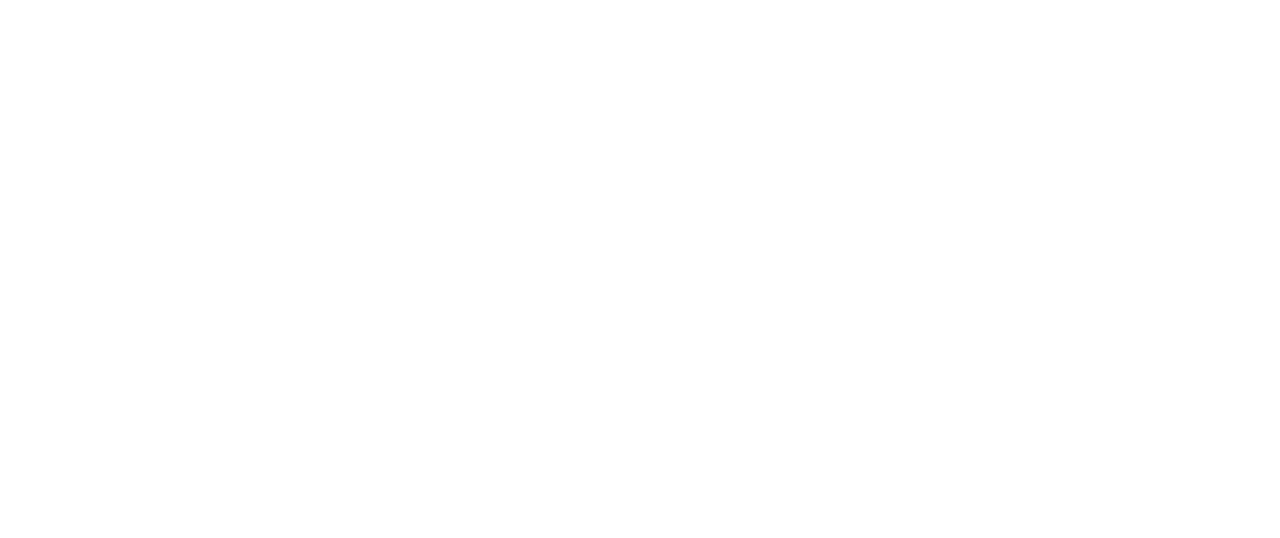
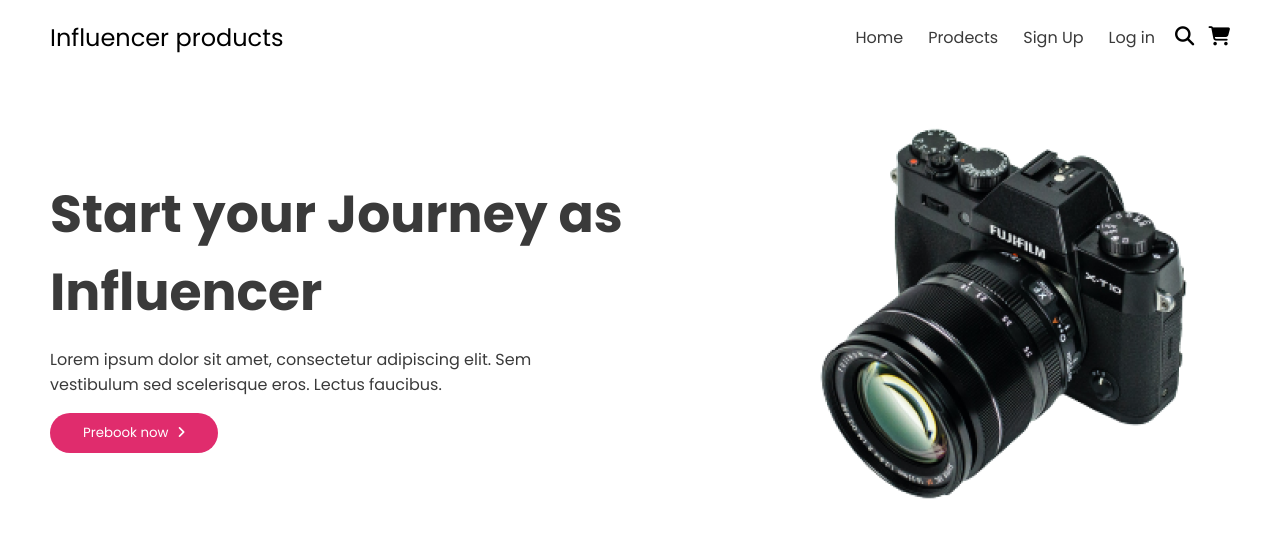
Before and after one commit to deverfan44/Influncer-Project, a plain HTML site: page index.html in a window 1280 px wide. Drawn offline with Linux system fonts and the light colour scheme.

Commit message:
Develop Header Section

```diff
--- a/index.html
+++ b/index.html
@@ -4,9 +4,49 @@
     <meta charset="UTF-8">
     <meta name="viewport" content="width=device-width, initial-scale=1.0">
     <title>Influncer</title>
+    <!-- Font Awesome cdn link  -->
+    <link rel="stylesheet" href="https://site-assets.fontawesome.com/releases/v6.7.2/css/all.css">
+
+    <!-- Main Style  -->
     <link rel="stylesheet" href="./styles/style.css">
 </head>
 <body>
-
+    <header>
+        <div class="fixed_container">
+            <nav class="d_flex sp_bet align_center">
+                <div class="nav_brands">
+                    <h2>Influencer products</h2>
+                </div>
+                <div class="nav_menu">
+                    <ul class="d_flex align_center">
+                        <li><a href="#">Home</a></li>
+                        <li><a href="#">Prodects</a></li>
+                        <li><a href="#">Sign Up</a></li>
+                        <li><a href="#">Log in</a></li>
+                        <div class="nav_btn">
+                            <button class="button"><i class="fa-solid fa-magnifying-glass"></i></button>
+                            <button class="button"><i class="fa-solid fa-cart-shopping"></i></button>
+                        </div>
+                    </ul>
+                </div>
+            </nav>
+            <!-- Hero Section  -->
+            <section class="hero_section d_flex">
+                <div class="hero_left">
+                    <div class="hero_content">
+                        <h1 class="primary_color">Start your Journey as
+                            Influencer</h1>
+                        <p class="primary_color">Lorem ipsum dolor sit amet, consectetur adipiscing elit. Sem vestibulum sed scelerisque eros. Lectus faucibus.</p>
+                        <button type="button" class="btn_bg primary_btn">Prebook now <span><i class="fa-solid fa-angle-right"></i></span></button>
+                    </div>
+                </div>
+                <div class="hero_right">
+                    <div class="hero_img">
+                        <img src="./images/main-camera.png" alt="camera">
+                    </div>
+                </div>
+            </section>
+        </div>
+    </header>
 </body>
 </html>
--- a/styles/style.css
+++ b/styles/style.css
@@ -19,6 +19,10 @@
 }
 
 /* Shared Style  */
+.fixed_container{
+    max-width: 1180px;
+    margin: 0 auto;
+}
 .d_flex{
     display: flex;
 }
@@ -46,3 +50,83 @@
 .btn_bg{
     background-color: rgba(224, 44, 109, 1);
 }
+
+.primary_btn {
+    color: white;
+    border: none;
+    outline: 0;
+    display: inline-block;
+    padding: 10px 33px;
+    border-radius: 40px;
+}
+
+
+
+
+
+/* Header Style  */
+header{}
+nav {
+    padding: 20px 0px;
+}
+.nav_brands{}
+.nav_brands h2{
+    font-size: 1.5rem;
+}
+.nav_menu{}
+.nav_menu ul{}
+.nav_menu ul li{}
+.nav_menu ul li a {
+    color: rgba(58, 58, 58, 1);
+    font-size: 1rem;
+    padding: 0px 10px;
+    margin-left: 5px;
+}
+.nav_btn{}
+.nav_btn button {
+    background: none;
+    border: none;
+    outline: 0;
+    display: inline-block;
+    margin-left: 10px;
+}
+.nav_btn button i{
+    font-size: 1.2rem;
+}
+
+
+/* Hero Section Style  */
+.hero_section {
+    padding-top: 30px;
+}
+.hero_left {
+    flex-basis: 50%;
+    display: flex;
+    flex-direction: column;
+    justify-content: center;
+}
+.hero_content{}
+.hero_content h1{
+    font-size: 3.25rem;
+    font-weight: bold;
+}
+.hero_content p {
+    font-size: 1rem;
+    width: 90%;
+    margin: 16px 0px;
+}
+.hero_content button{}
+.hero_content button span {
+    display: inline-block;
+    margin-left: 5px;
+}
+.hero_content button span i{}
+.hero_right{
+    flex-basis: 50%;
+    display: flex;
+    justify-content: end;
+    align-items: center;
+}
+.hero_right .hero_img{
+}
+.hero_right .hero_img img{}
```
